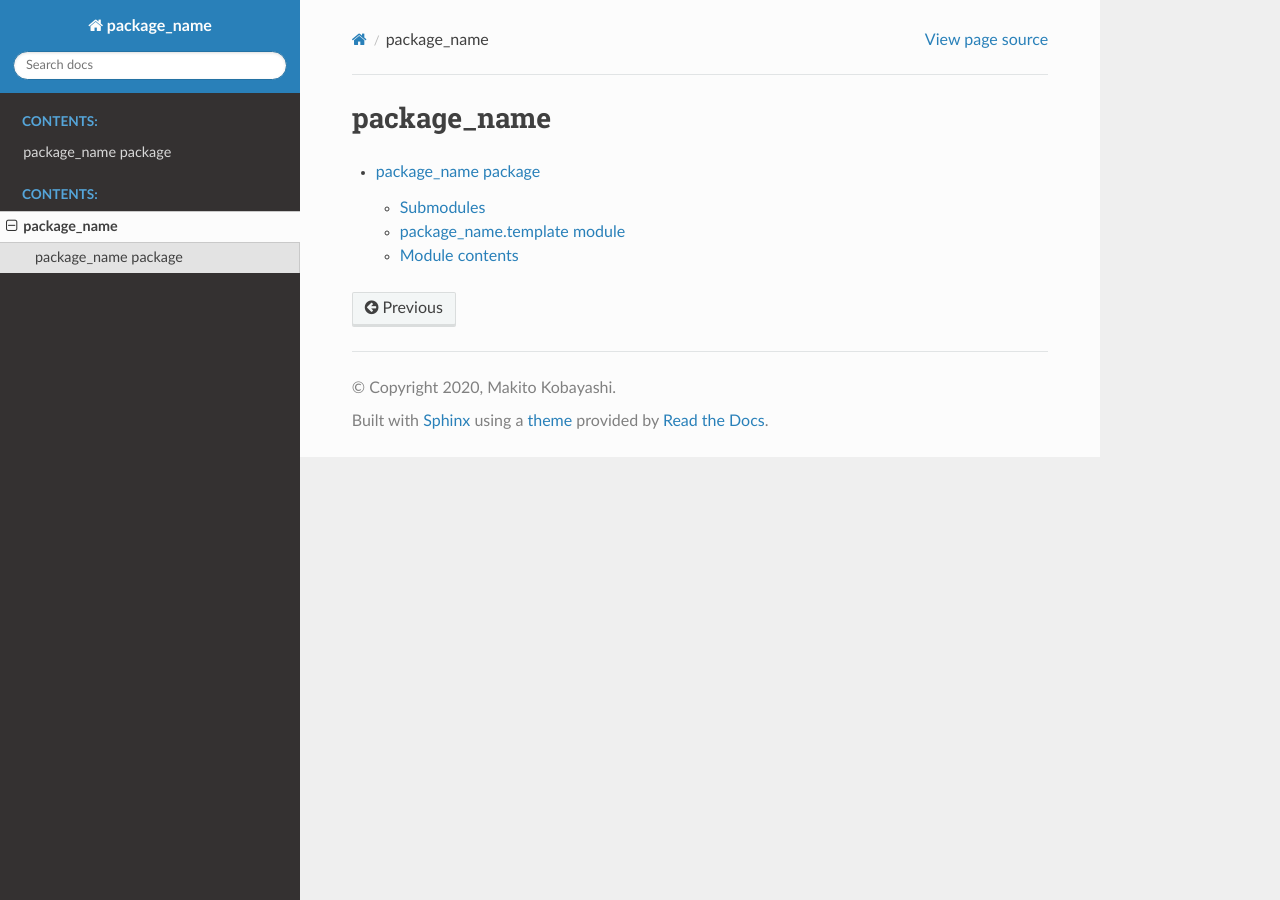
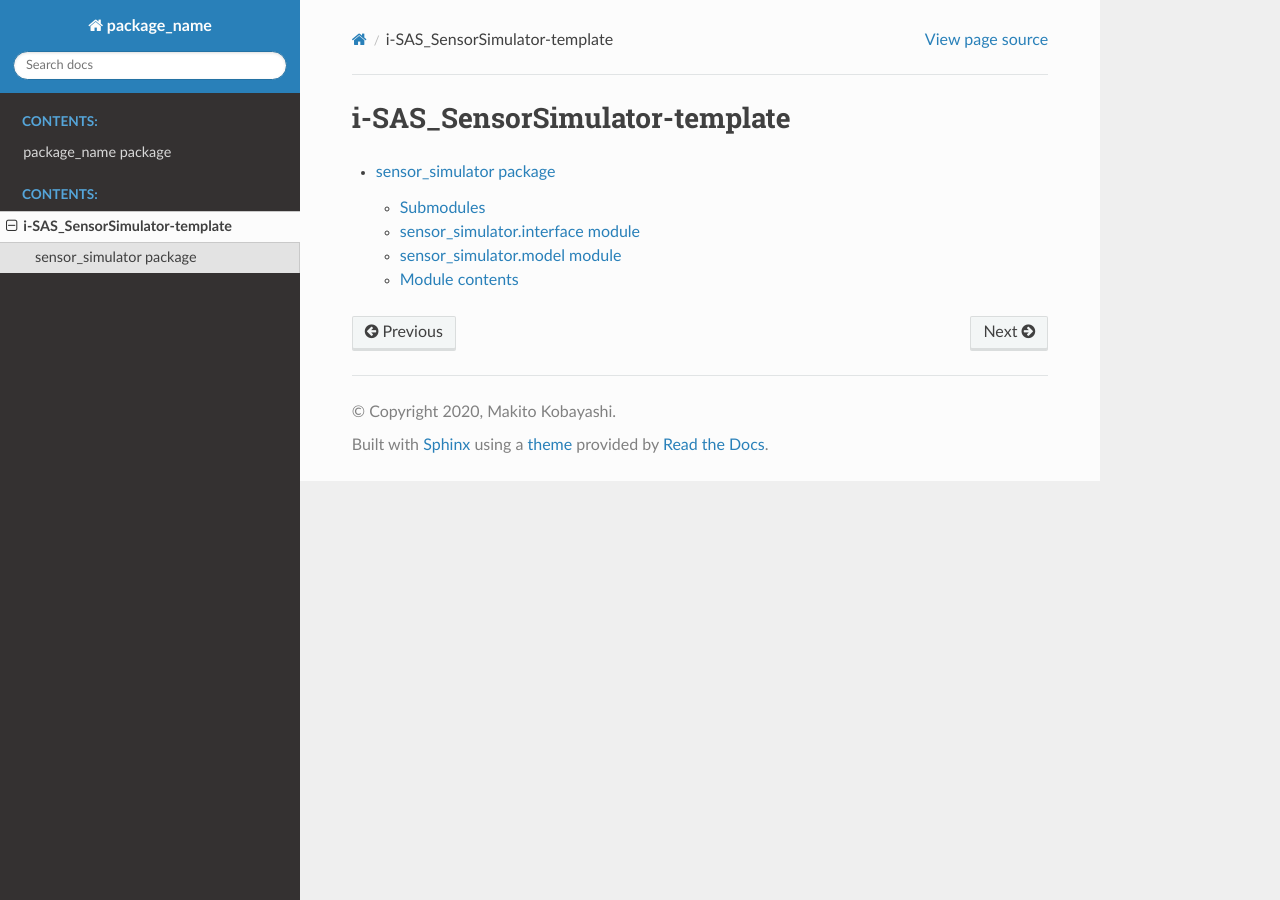
Before and after one commit to i-SAS/i-SAS_documentation, a Sphinx documentation site: the page built from docs/source/modules.rst, in a window 1280 px wide. Built offline with Sphinx 7.4.7 and the Read the Docs theme 2.0.0, drawn with Linux system fonts in a browser that asks for light colours.

Commit message:
prototype

```diff
--- a/docker-compose.yml
+++ b/docker-compose.yml
@@ -2,7 +2,7 @@ version: '3.3'
 
 services:
     package:
-      container_name: package_name_dev
+      container_name: documentation_dev
       build: ./
       volumes:
-        - .:/root/package_name
+        - .:/root/documentation
--- a/docs/source/modules.rst
+++ b/docs/source/modules.rst
@@ -1,8 +1,8 @@
-package_name
-============
+i-SAS_SensorSimulator-template
+==============================
 
 .. toctree::
    :maxdepth: 4
 
-   package_name
+   sensor_simulator
    tests
--- /dev/null
+++ b/docs/source/sensor_simulator.rst
@@ -0,0 +1,30 @@
+sensor\_simulator package
+=========================
+
+Submodules
+----------
+
+sensor\_simulator.interface module
+----------------------------------
+
+.. automodule:: sensor_simulator.interface
+   :members:
+   :undoc-members:
+   :show-inheritance:
+
+sensor\_simulator.model module
+------------------------------
+
+.. automodule:: sensor_simulator.model
+   :members:
+   :undoc-members:
+   :show-inheritance:
+
+
+Module contents
+---------------
+
+.. automodule:: sensor_simulator
+   :members:
+   :undoc-members:
+   :show-inheritance:
--- a/docs/source/tests.rst
+++ b/docs/source/tests.rst
@@ -7,7 +7,7 @@ Subpackages
 .. toctree::
    :maxdepth: 4
 
-   tests.package_name
+   tests.sensor_simulator
 
 Module contents
 ---------------
--- /dev/null
+++ b/documentation/package_list.txt
@@ -0,0 +1 @@
+https://github.com/i-SAS/i-SAS_SensorSimulator-template
```
Also changed, not shown: README.md (+4 -9 lines), docs/source/tests.sensor_simulator.rst (added, +30 -0 lines), documentation/bin/update_documentation.py (added, +29 -0 lines), pyproject.toml (+3 -6 lines), documentation/__init__.py (added), documentation/bin/__init__.py (added), 4 other files.
